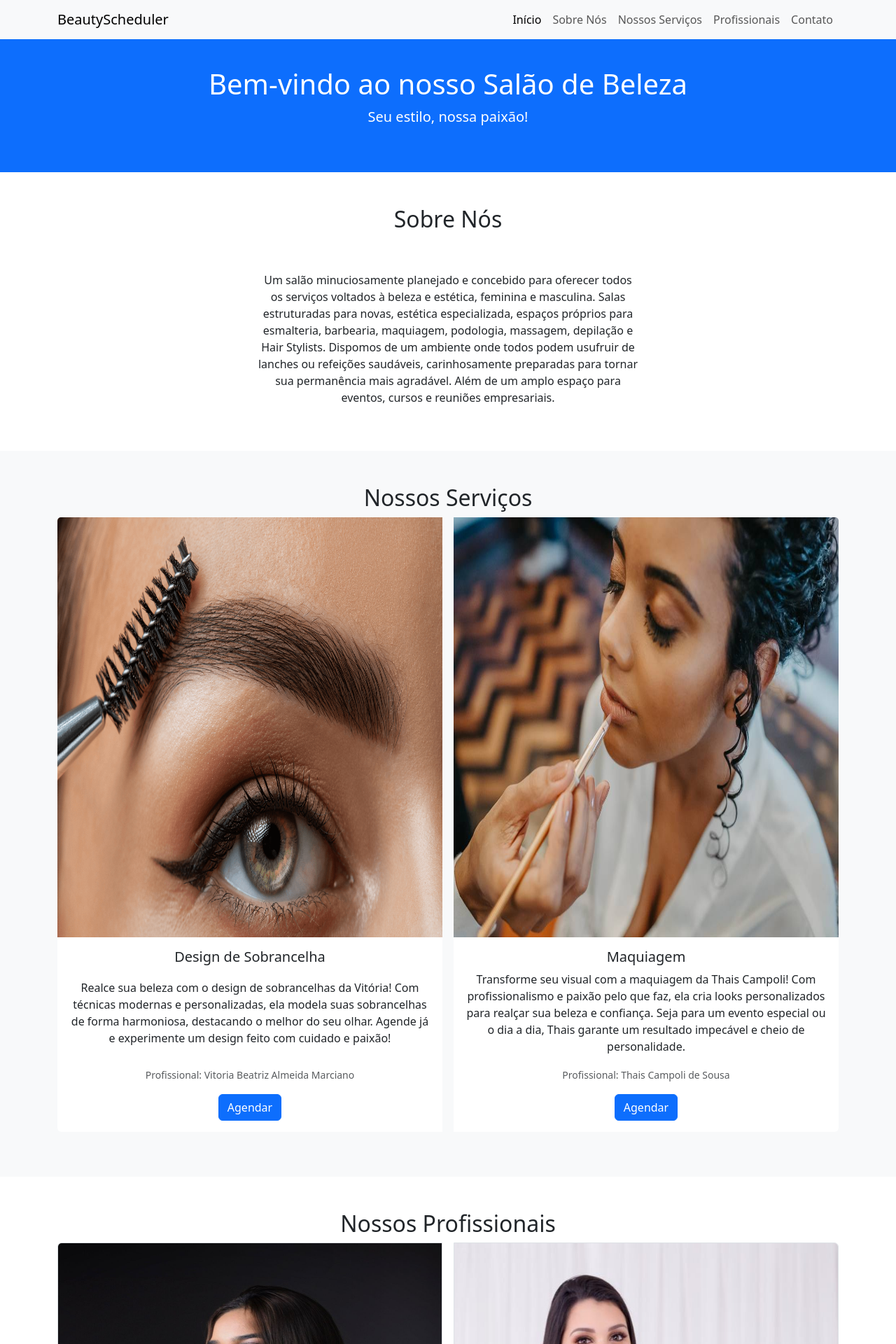
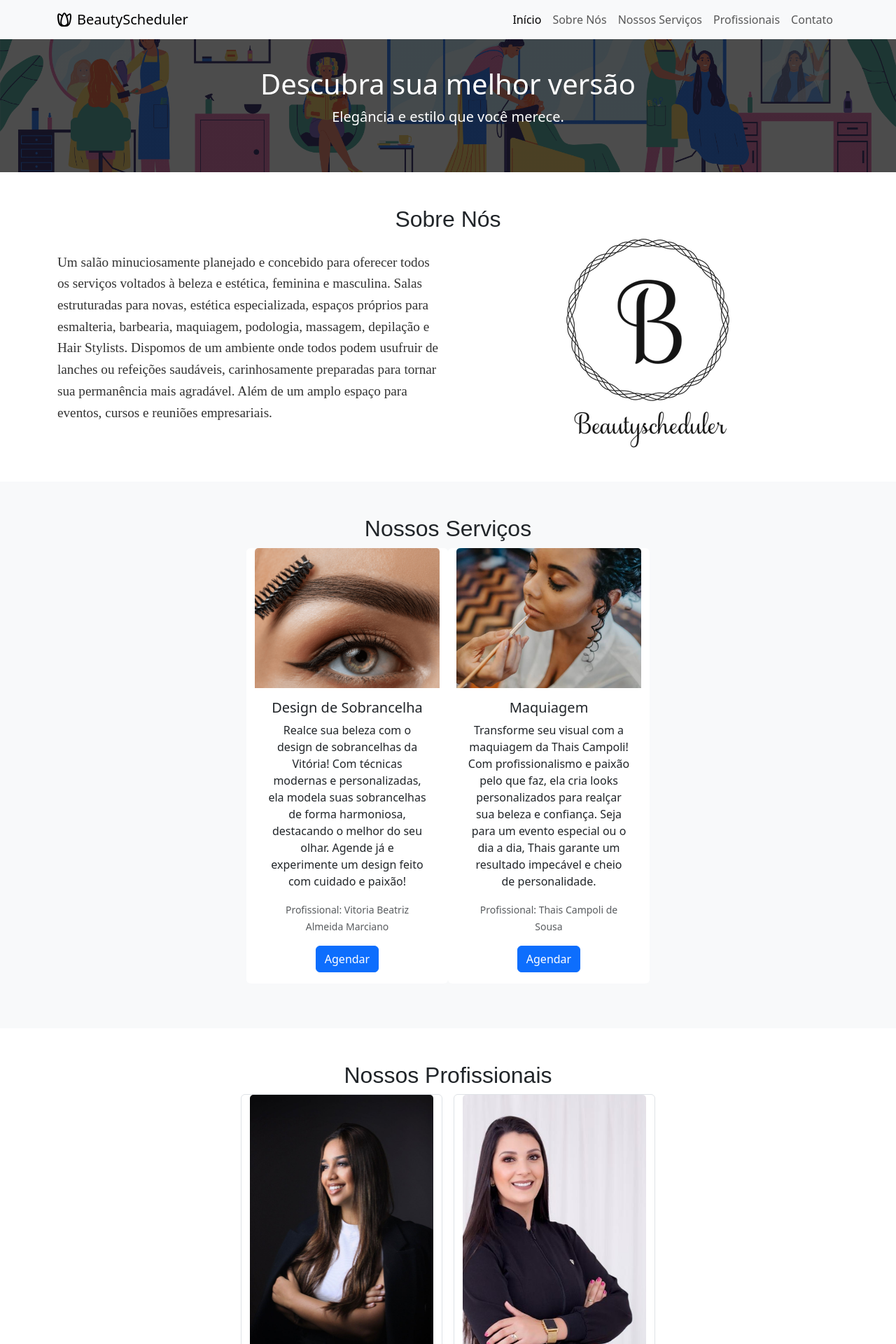
Before and after one commit to Gulirovisk/SalaoBeleza, a Django app: page / in a window 1280 px wide. Shown: the top 1920 px of the page at 70% size. Run offline with Django 5.2, Linux system fonts and the light colour scheme; data comes from the database, SQL or seed files in the repository; both versions use the stored data as it was after the commit.

Commit message:
Adiciona ícone SVG e limita o tamanho dos campos de descrição nos modelos Profissional e Serviço

```diff
--- a/app/models.py
+++ b/app/models.py
@@ -4,7 +4,7 @@ from django.db import models
 class Profissional (models.Model):
     nome = models.CharField(max_length=100, verbose_name="Nome do Profissional")
     especialidade = models.CharField(max_length=100, verbose_name="Especialidade")
-    descricao = models.TextField(verbose_name="Descrição do Profissional", blank=True, null=True)
+    descricao = models.TextField(max_length=255, verbose_name="Descrição do Profissional", blank=True, null=True)
     telefone_whatsapp = models.CharField(max_length=16, verbose_name="WhatsApp", unique=True)
     foto = models.ImageField(upload_to='profissionais', verbose_name="Foto do Profissional", blank=True, null=True)
 
@@ -26,7 +26,7 @@ class Profissional (models.Model):
 class Servico (models.Model):
     nome = models.CharField(max_length=100, verbose_name="Nome do Serviço")
     profissional = models.ForeignKey(Profissional, on_delete=models.CASCADE, verbose_name="Profissional")
-    descricao = models.TextField(verbose_name="Descrição do Serviço", blank=True, null=True)
+    descricao = models.TextField(max_length=255, verbose_name="Descrição do Serviço", blank=True, null=True)
     horario_inicio = models.TimeField(max_length=100, verbose_name="Horário início de Atendimento", blank=True, null=True)
     horario_fim = models.TimeField(max_length=100, verbose_name="Horário término de Atendimento", blank=True, null=True)
     imagem = models.ImageField(upload_to='servicos', verbose_name="Imagem do Serviço", blank=True, null=True)
--- a/app/templates/index.html
+++ b/app/templates/index.html
@@ -12,9 +12,9 @@
 </head>
 
 <body>
-    <!-- Navbar -->
     <nav class="navbar navbar-expand-lg navbar-light bg-light fixed-top">
         <div class="container">
+            <img src="{% static 'icon/blackFlowe.svg' %}" alt="Logo do salão de beleza" class="me-2">
             <a class="navbar-brand" href="#">BeautyScheduler</a>
             <button class="navbar-toggler" type="button" data-bs-toggle="collapse" data-bs-target="#navbarNav"
                 aria-controls="navbarNav" aria-expanded="false" aria-label="Toggle navigation">
@@ -42,50 +42,58 @@
         </div>
     </nav>
 
-    <!-- Seção 'Início' -->
-    <header id="inicio" class="bg-primary text-white text-center py-5">
+    <header id="inicio" class="bg-dark text-white text-center py-5"
+        style="background-image: linear-gradient(rgba(0, 0, 0, 0.7), rgba(0, 0, 0, 0.7)), url('/static/icon/background.jpg'); background-size: cover; background-position: center;">
         <div class="container">
-            <h1 class="mt-5">Bem-vindo ao nosso Salão de Beleza</h1>
-            <p class="lead">Seu estilo, nossa paixão!</p>
+            <h1 class="mt-5">Descubra sua melhor versão</h1>
+            <p class="lead">Elegância e estilo que você merece.</p>
         </div>
     </header>
 
-    <!-- Seção 'Sobre Nós' -->
+    <!-- Sobre -->
     <section id="sobre" class="py-5">
         <div class="container">
-            <h2 class="text-center">Sobre Nós</h2>
-            <div class="row justify-content-center">
-                <div class="mt-5 col-md-6 text-center">
-                    <p>Um salão minuciosamente planejado e concebido para oferecer todos os serviços voltados à beleza e
+            <h2 class="text-center" style="font-family: Poppins, Arial, Tahoma, sans-serif;">Sobre Nós</h2>
+            <div class="row align-items-center">
+                <div class="col-md-6 d-flex justify-content-center" >
+                    <p style="font-family: Montserrat; font-size: 1.2rem; line-height: 1.6; color: #333;">
+                        Um salão minuciosamente planejado e concebido para oferecer todos os serviços voltados à beleza e
                         estética, feminina e masculina. Salas estruturadas para novas, estética especializada, espaços
                         próprios para esmalteria, barbearia, maquiagem, podologia, massagem, depilação e Hair Stylists.
                         Dispomos de um ambiente onde todos podem usufruir de lanches ou refeições saudáveis,
                         carinhosamente preparadas para tornar sua permanência mais agradável. Além de um amplo espaço
-                        para eventos, cursos e reuniões empresariais.</p>
+                        para eventos, cursos e reuniões empresariais.
+                    </p>
+                    </div>
+                    <div class="col-md-6 d-flex justify-content-center">
+                        <img src="{% static 'icon/logo2.png' %}" class="img-fluid" alt="Imagem do salão">
                     </div>
             </div>
         </div>
     </section>
 
-    <!-- Seção 'Nossos Serviços' -->
+
+    <!-- Serviços -->
     <section id="servicos" class="py-5 bg-light">
+
         <div class="container">
-            <h2 class="text-center">Nossos Serviços</h2>
+            <h2 class="text-center" style="font-family: Poppins, Arial, Tahoma, sans-serif;">Nossos Serviços</h2>
             <div class="row justify-content-center">
-                <div class="card-group h-100 gap-3">
                     {% for servico in servicos %}
                     <div class="card text-center mb-3 col-md-4 border-0" style="width: 18rem;">
                         {% if servico.imagem %}
-                        <img src="{{ servico.imagem.url }}" class="card-img-top" alt="Serviço {{ loop.index }}" height="600">
+                        <img src="{{ servico.imagem.url }}" class="card-img-top" alt="Serviço {{ loop.index }}"
+                            height="200" width="200" style="object-fit: cover;" loading="lazy">
                         {% else %}
-                        <img src="https://via.placeholder.com/300" class="card-img-top" alt="Serviço sem imagem">
+                        <img src="https://via.placeholder.com/300" class="card-img-top" alt="Serviço sem imagem" loading="lazy">
                         {% endif %}
                         <div class="card-body d-flex flex-column justify-content-between">
                             <h5 class="card-title">{{ servico.nome }}</h5>
                             <p class="card-text">{{ servico.descricao }}</p>
                             <div>
-                                <p class="card-text"><small class="text-muted">Profissional: {{servico.profissional.nome }}</small></p>
-                                <a href="https://wa.me/{{servico.profissional.telefone_whatsapp}}" class="btn btn-primary" target="_blank">Agendar</a>
+                                <p class="card-text"><small class="text-muted">Profissional: {{servico.profissional.nome}}</small></p>
+                                <a href="https://wa.me/{{servico.profissional.telefone_whatsapp}}"
+                                    class="btn btn-primary" target="_blank" rel="noopener noreferrer">Agendar</a>
                             </div>
                         </div>
                     </div>
@@ -93,23 +101,22 @@
                     {% endfor %}
             </div>
         </div>
-        </div>
     </section>
 
-    <!-- Seção 'Profissionais' -->
+    <!-- Profissionais -->
     <section id="profissionais" class="py-5">
         <div class="container">
-            <h2 class="text-center">Nossos Profissionais</h2>
-            <div class="row justify-content-center">
-                <div class="card-group h-100 gap-3">
+            <h2 class="text-center" style="font-family: Poppins, Arial, Tahoma, sans-serif;">Nossos Profissionais</h2>
+            <div class="row justify-content-center gap-3">
                 {% for profissional in profissionais %}
                 <div class="card text-center mb-3 col-md-4 border" style="width: 18rem;">
                     {% if profissional.foto %}
-                            <img src="{{ profissional.foto.url }}" class="card-img-top" alt="Profissional {{ loop.index }}" height="600">
+                    <img src="{{ profissional.foto.url }}" class="card-img-top" alt="Profissional {{ loop.index }}"
+                        height="400" width="400" style="object-fit: cover;" loading="lazy">
                     {% else %}
-                            <img src="https://via.placeholder.com/300" class="card-img-top" alt="Serviço sem imagem">
+                    <img src="https://via.placeholder.com/300" class="card-img-top" alt="Profissional sem imagem" loading="lazy">
                     {% endif %}
-                            <div class="card-body d-flex flex-column justify-content-center">
+                    <div class="card-body d-flex flex-column justify-content-between">
                         <h5 class="card-title">{{ profissional.nome }}</h5>
                         <p class="card-text">{{ profissional.descricao }}</p>
                     </div>
@@ -117,13 +124,12 @@
                 {% endfor %}
             </div>
         </div>
-        </div>
     </section>
 
-    <!-- Seção 'Contato' -->
-    <section id="contato" class="py-5 bg-light">
+    <!-- Contato -->
+    <footer class="text-center bg-dark text-white py-4" id="contato">
         <div class="container">
-            <h2 class="text-center">Contato</h2>
+            <h2 class="text-center" style="font-family: Poppins, Arial, Tahoma, sans-serif;">Contato</h2>
             <div class="row">
                 <div class="col-md-6">
                     <p><i class="fas fa-map-marker-alt"></i> Endereço: Rua Exemplo, 123 - Cidade, Estado</p>
@@ -141,7 +147,7 @@
                         </div>
                         <div class="mb-3">
                             <label for="email" class="form-label">E-mail</label>
-                            <input type="email" class="form-control" id="email" required>
+                            <input type="email" class="form-control" id="email" required pattern="[^ @]*@[^ @]*" title="Insira um e-mail válido.">
                         </div>
                         <div class="mb-3">
                             <label for="mensagem" class="form-label">Mensagem</label>
@@ -151,17 +157,11 @@
                     </form>
                 </div>
             </div>
-        </div>
-    </section>
-
-    <!-- Footer -->
-    <footer class="text-center">
-        <div class="container">
-            <p>© 2023 Salão de Beleza. Todos os direitos reservados.</p>
+            <p>© 2025 Salão de Beleza. Todos os direitos reservados.</p>
             <div>
-                <a href="#" class="me-3"><i class="fab fa-facebook"></i></a>
-                <a href="#" class="me-3"><i class="fab fa-instagram"></i></a>
-                <a href="#"><i class="fab fa-twitter"></i></a>
+                <a href="https://www.facebook.com" class="me-3" target="_blank"><i class="fab fa-facebook"></i></a>
+                <a href="https://www.instagram.com" class="me-3" target="_blank"><i class="fab fa-instagram"></i></a>
+                <a href="https://x.com/" class="me-3" target="_blank"><i class="fab fa-twitter"></i></a>
             </div>
         </div>
     </footer>
```
Also changed, not shown: app/static/icon/background.jpg (added), app/static/icon/blackFlowe.svg (added), app/static/icon/logo2.png (added), db.sqlite3, media/profissionais/WhatsApp_Image_2025-01-24_at_11.57.05.jpeg (added), media/profissionais/thais.jpg (added), media/servicos/design-de-sobrancelhas.webp (added), media/servicos/maquiagem.jpeg (added). Lines whose indentation alone changed are shown as unchanged.
